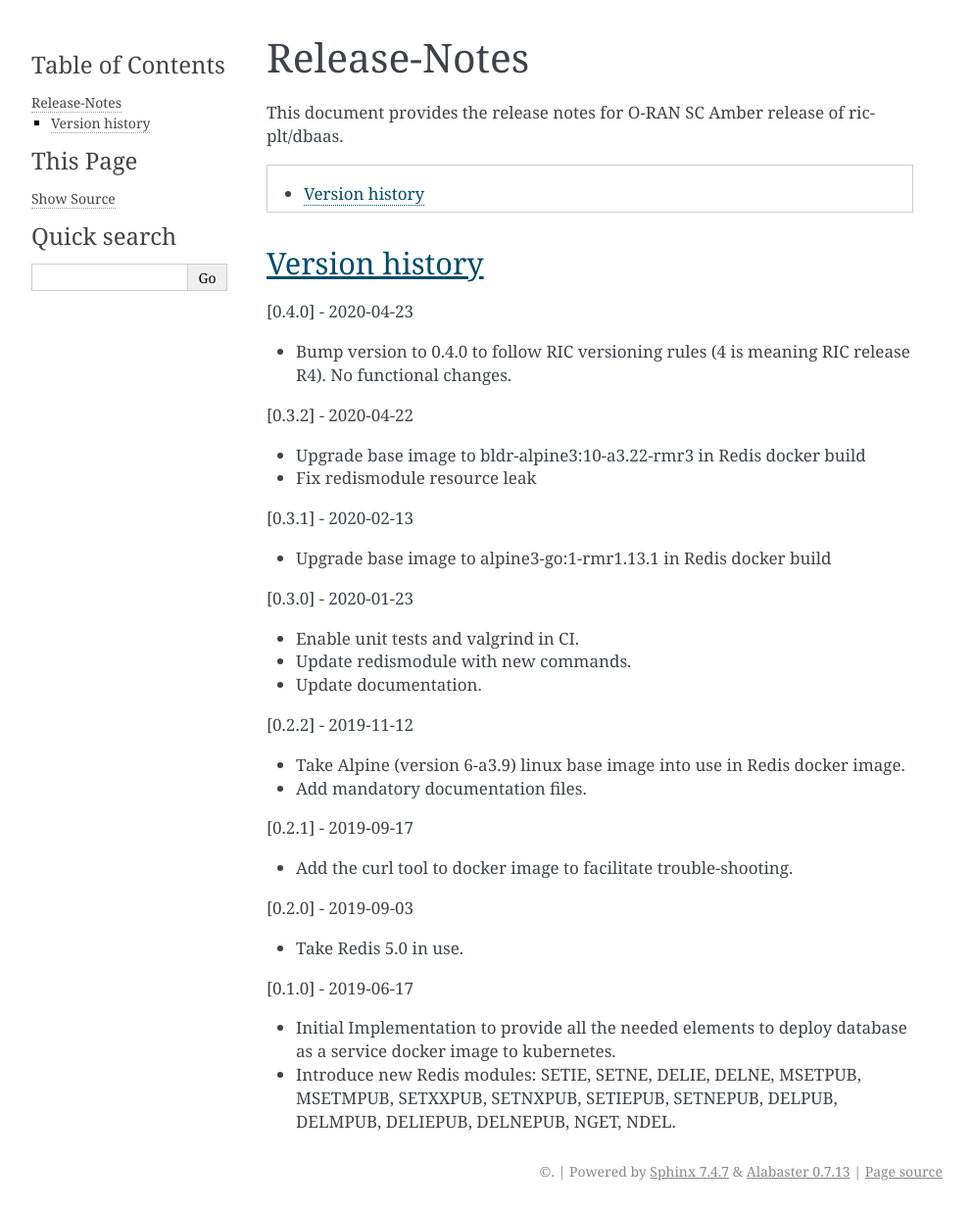
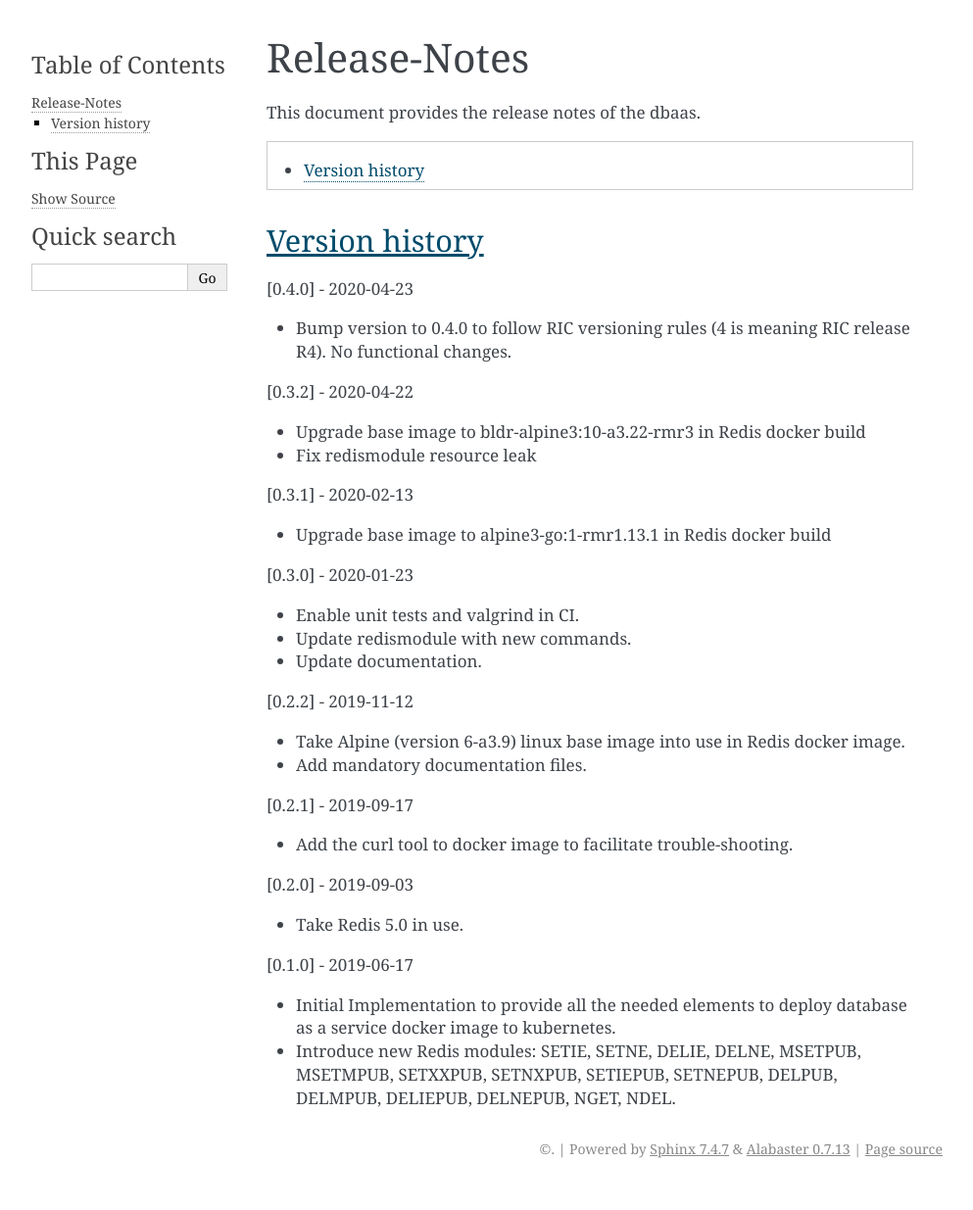
Before and after one commit to o-ran-sc/ric-plt-dbaas, a Sphinx documentation site: the page built from docs/release-notes.rst, in a window 1280 px wide. Shown: the whole page at 98% size, without its empty margins (148-1141 px from the left). Built offline with Sphinx 7.4.7, drawn with Linux system fonts in a browser that asks for light colours; after the commit the page ends 1212 px from its top, so only the background shows below that.

Commit message:
Rephrase release notes introduction
Remove release name from introduction section to make it
unaltered for release changes.

Signed-off-by: Timo Tietavainen <timo.tietavainen@nokia.com>
Change-Id: Ieae39787297e6648d62501aedee9fa0678c69d20

```diff
--- a/docs/release-notes.rst
+++ b/docs/release-notes.rst
@@ -19,8 +19,7 @@
 Release-Notes
 =============
 
-This document provides the release notes for O-RAN SC Amber release of
-ric-plt/dbaas.
+This document provides the release notes of the dbaas.
 
 .. contents::
    :depth: 3
```
